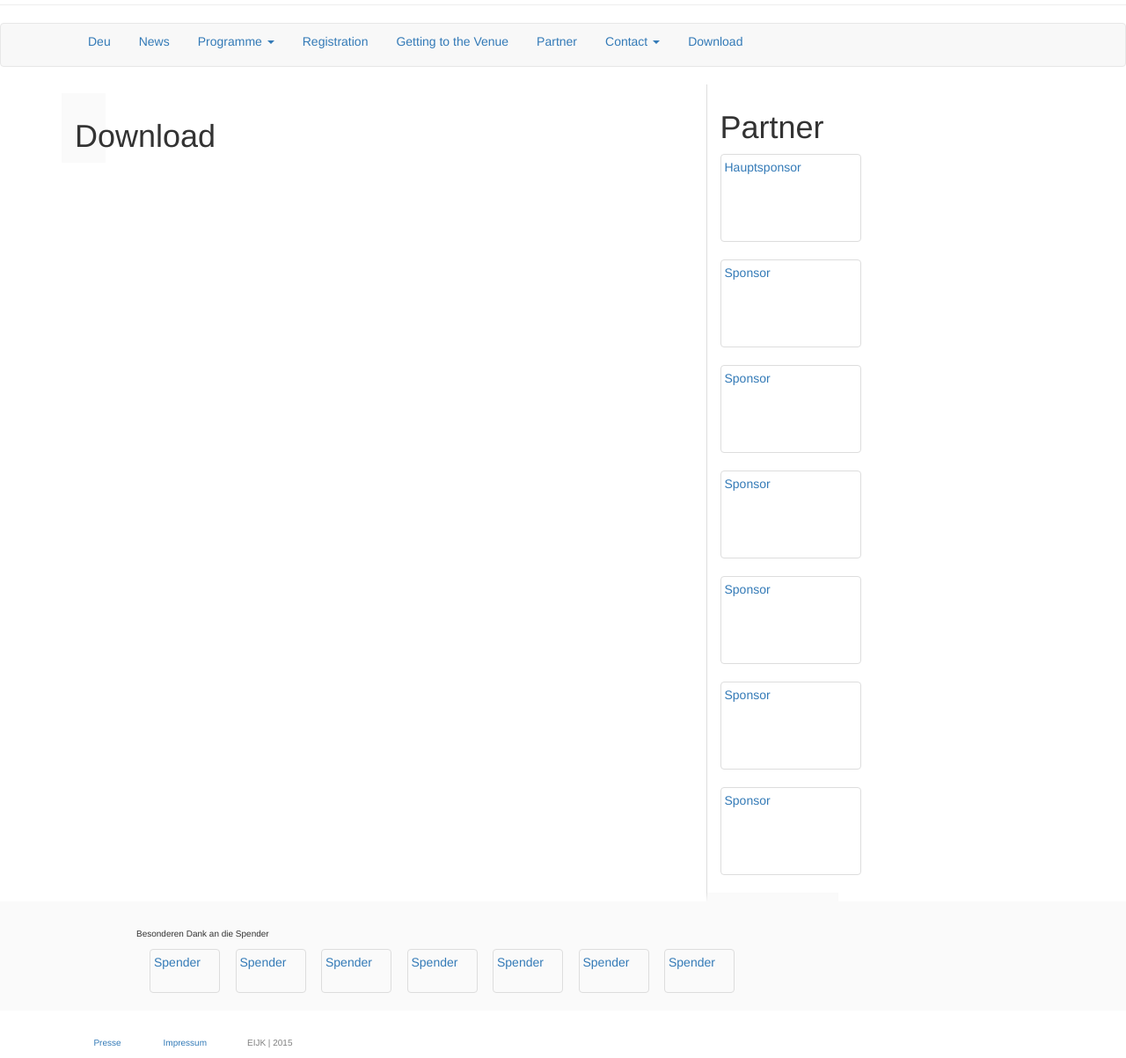
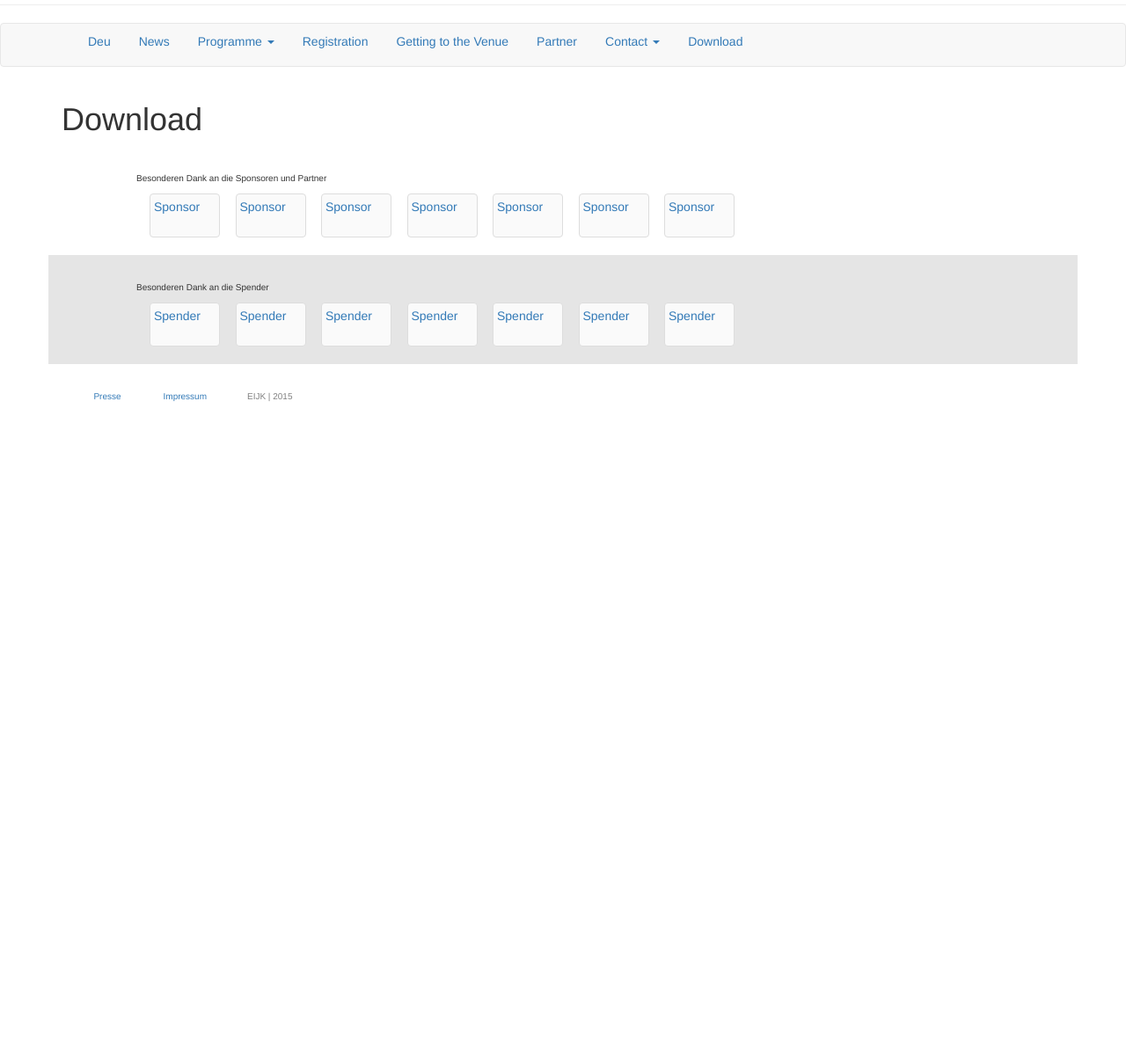
Before and after one commit to susedev/test, a Jekyll site: the page built from download.html, in a window 1280 px wide, cut to the strip 131-1334 px from the top of the page. Shown: the whole strip at 88% size. Built offline with Jekyll 4.4.1, drawn with Linux system fonts in a browser that asks for light colours; nearby versions of some CDN libraries; after the commit the page ends 900 px from its top, so only the background shows below that.

Commit message:
Update page.html

```diff
--- a/_layouts/page.html
+++ b/_layouts/page.html
@@ -11,7 +11,7 @@ layout: base
 <div class="container">
  <div class="row">
   <div class="row-same-height row-same-height row-full-height">
-    <div class="col-md-2 col-md-height col-full-height" style="display: block; width: 50px; padding-top:9px; background-color: #FAFAFA; margin-left: 15px; margin-top:10px;  box-sizing: border-box;">
+    <div class="col-md-2 col-md-height col-full-height">
           <h1>{{ page.title }}</h1>
     </div>
     <div class="col-md-6 col-md-height col-full-height">
@@ -19,22 +19,50 @@ layout: base
     </div>
      <div class="col-md-1 col-md-height col-full-height">
     </div>
-    <div class="col-md-3 col-md-height col-full-height" style="display: block; width: 150px; padding-top:9px; margin-left 15px; border-left:1px solid #DDD; border-bottom: 10px solid #FAFAFA; box-sizing: border-box;">
-      <h1>Partner</h1>
-      <a href="#" class="thumbnail"  style="width: 160px; height: 100px;" >Hauptsponsor</a>
-      <a href="#" class="thumbnail"  style="width: 160px; height: 100px;" >Sponsor</a>
-      <a href="#" class="thumbnail"  style="width: 160px; height: 100px;" >Sponsor</a>
-      <a href="#" class="thumbnail"  style="width: 160px; height: 100px;" >Sponsor</a>
-      <a href="#" class="thumbnail"  style="width: 160px; height: 100px;" >Sponsor</a>
-      <a href="#" class="thumbnail"  style="width: 160px; height: 100px;" >Sponsor</a>
-      <a href="#" class="thumbnail"  style="width: 160px; height: 100px;" >Sponsor</a>
+    <div class="col-md-3 col-md-height col-full-height">
+
     </div>
   </div>
  </div>
 </div>
 
-<footer style="background-color:#FAFAFA;">
-  <div class="container" >
+<footer>
+    <div class="container style="background-color:#FAFAFA;" >
+    <div class="col-md-8">
+            <p style="margin-top: 30px; margin-left:70px; color=#808080; font-size:10px;" > Besonderen Dank an die Sponsoren und Partner </p>
+      <div class="container" style="margin-left:70px;">
+        <div class="row">
+          <div class="col-md-1">
+                <p><a class="thumbnail" style="background-color:#FAFAFA; width: 80px; height: 50px;">Sponsor</a></p>
+          </div>
+          <div class="col-md-1">
+                <p><a class="thumbnail" style="background-color:#FAFAFA; width: 80px; height: 50px;">Sponsor</a></p>
+          </div>
+          <div class="col-md-1">
+                <p><a class="thumbnail" style="background-color:#FAFAFA; width: 80px; height: 50px;">Sponsor</a></p>
+          </div>
+          <div class="col-md-1">
+                <p><a class="thumbnail" style="background-color:#FAFAFA; width: 80px; height: 50px;">Sponsor</a></p>
+          </div>
+          <div class="col-md-1">
+                <p><a class="thumbnail" style="background-color:#FAFAFA; width: 80px; height: 50px;">Sponsor</a></p>
+          </div>
+          <div class="col-md-1">
+                <p><a class="thumbnail" style="background-color:#FAFAFA; width: 80px; height: 50px;">Sponsor</a></p>
+          </div>
+          <div class="col-md-1">
+                <p><a class="thumbnail" style="background-color:#FAFAFA; width: 80px; height: 50px;">Sponsor</a></p>
+          </div>
+        </div>
+      </div>
+    </div>
+    <div class="col-md-1">
+
+    </div>
+    <div class="col-md-3">
+    </div>
+  </div>
+  <div class="container" style="background-color:#E5E5E5">
     <div class="col-md-8">
             <p style="margin-top: 30px; margin-left:70px; color=#808080; font-size:10px;" > Besonderen Dank an die Spender </p>
       <div class="container" style="margin-left:70px;">
```
